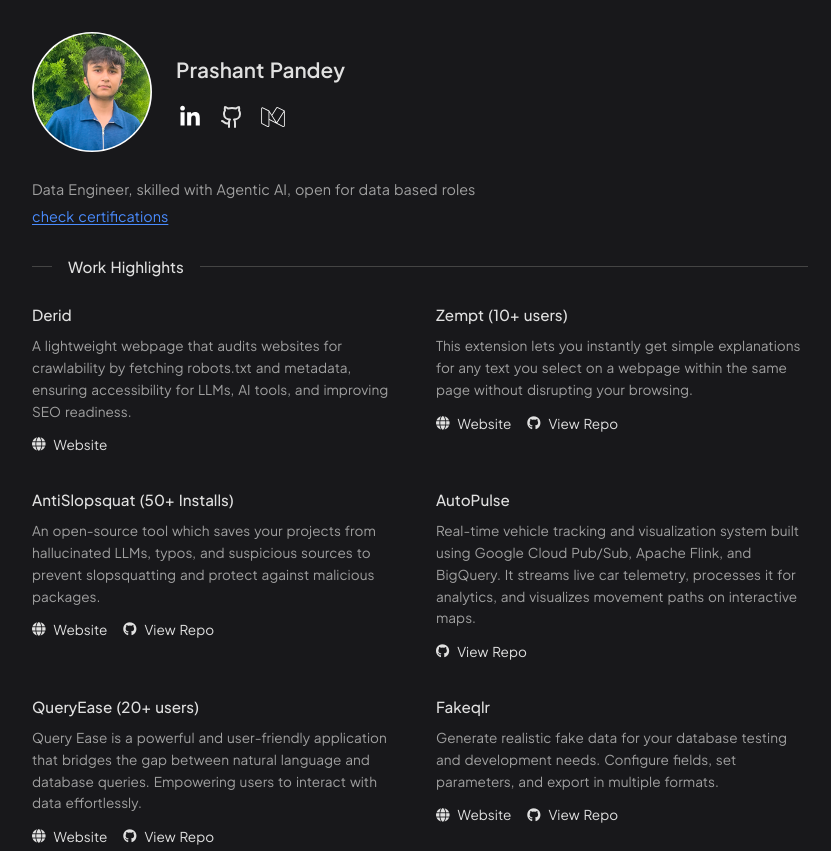
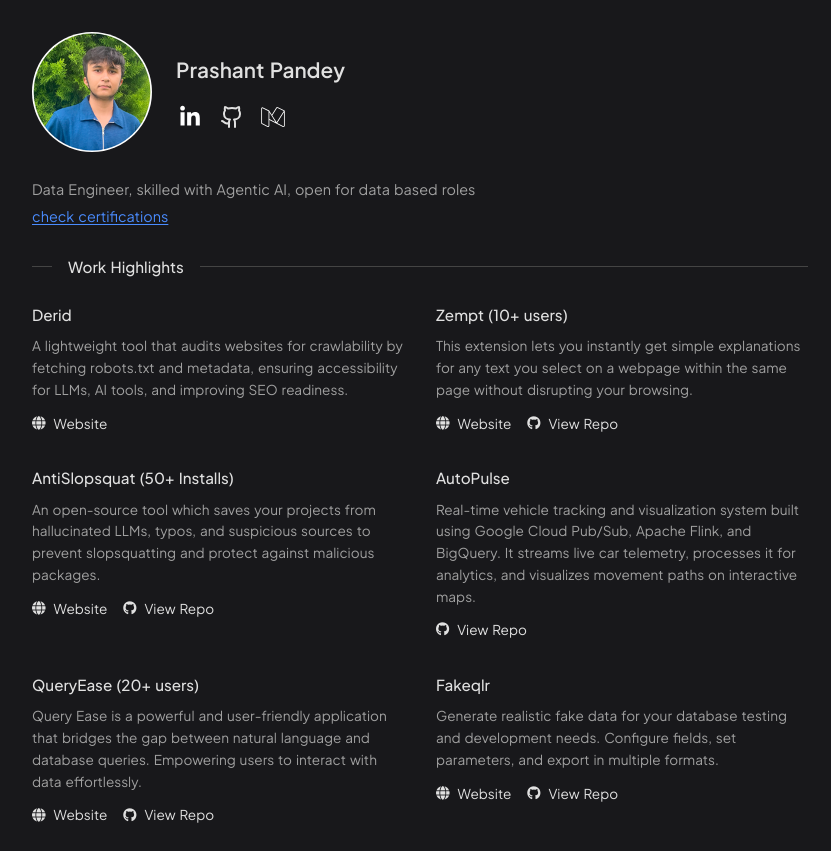
Before and after one commit to prashantpandeygit/prashantpandeygit.github.io, a plain HTML site: page index.html in a window 1280 px wide. Shown: the top 851 px of the page, without its empty margins (220-1051 px from the left). Drawn offline with Linux system fonts and the light colour scheme.

Commit message:
derid-details-update

```diff
--- a/index.html
+++ b/index.html
@@ -59,7 +59,7 @@
             <div class="projects-grid">
                 <div class="project-card">
                     <h3>Derid</h3>
-                    <p>A lightweight webpage that audits websites for crawlability by fetching robots.txt and metadata, ensuring accessibility for LLMs, AI tools, and improving SEO readiness.</p>
+                    <p>A lightweight tool that audits websites for crawlability by fetching robots.txt and metadata, ensuring accessibility for LLMs, AI tools, and improving SEO readiness.</p>
                     <div class="project-links">
                         <a href="https://derid.vercel.app" target="_blank" class="project-link"><i class="fas fa-globe"></i> Website</a>
                     </div>
```
